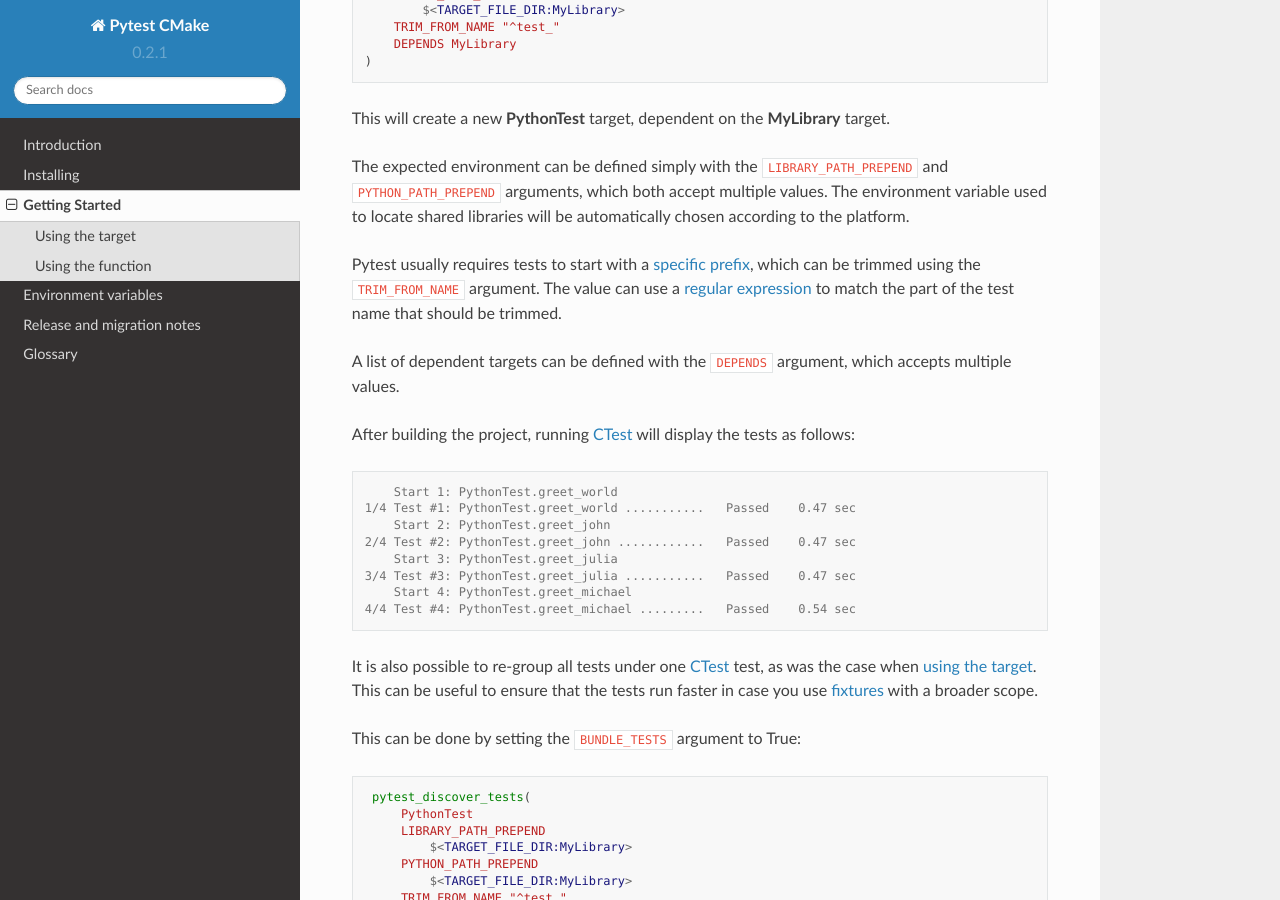
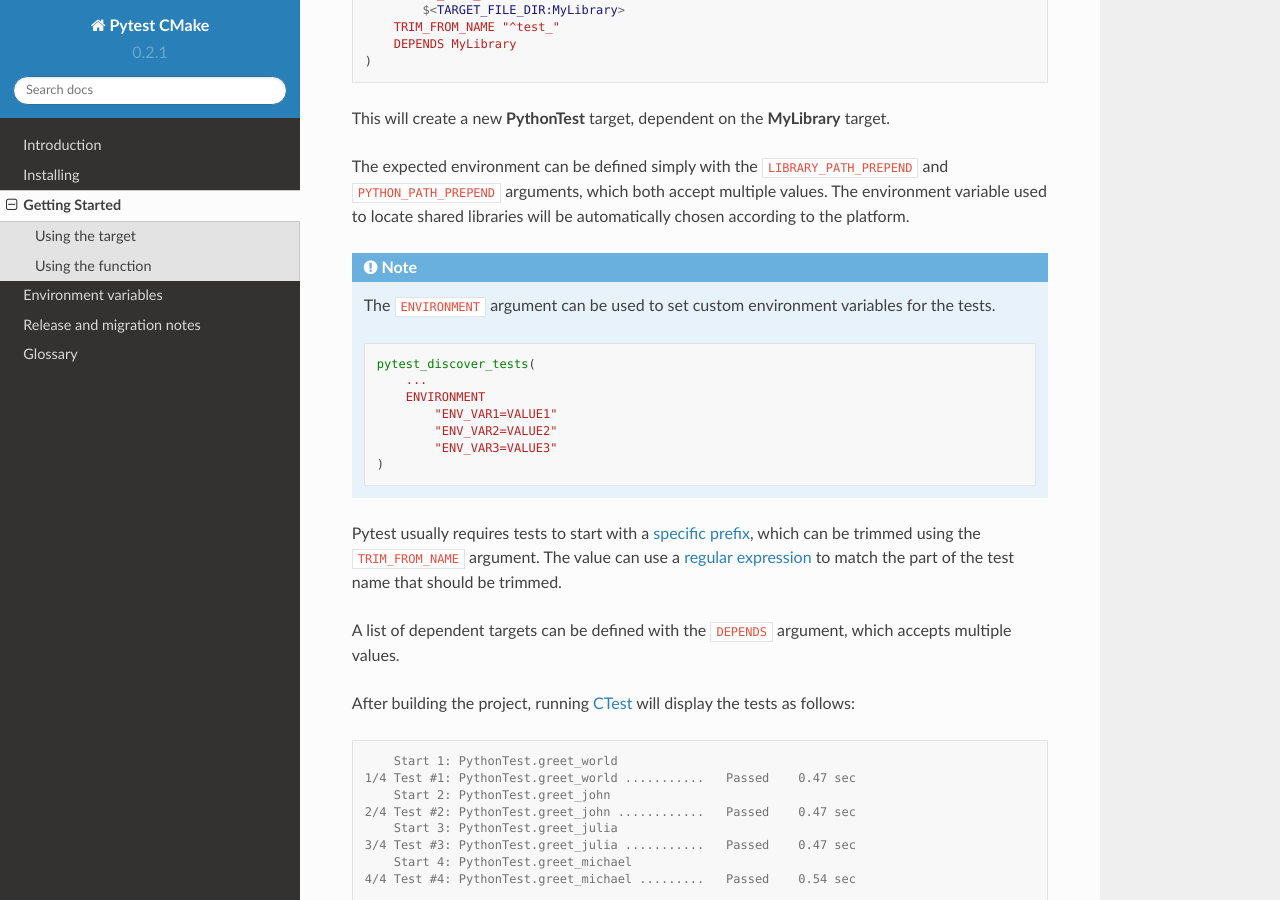
Before and after one commit to python-cmake/pytest-cmake, a Sphinx documentation site: the page built from doc/getting_started.rst, in a window 1280 px wide and 900 px high, scrolled down 1948 px. Built offline with Sphinx 7.4.7 and the Read the Docs theme 2.0.0, drawn with Linux system fonts in a browser that asks for light colours.

Commit message:
Add ENVIRONMENT option to the test discovery function
- Update example tests
- Lock conan to version 1.* on CI tests for now
- Remove CI tests for Python 2.7 as support has been dropped
  from setup-python action
  (https://github.com/actions/setup-python/issues/672)
- Add documentation and release note

```diff
--- a/doc/getting_started.rst
+++ b/doc/getting_started.rst
@@ -118,6 +118,21 @@ and ``PYTHON_PATH_PREPEND`` arguments, which both accept multiple values. The
 environment variable used to locate shared libraries will be automatically
 chosen according to the platform.
 
+.. note::
+
+    The ``ENVIRONMENT`` argument can be used to set custom environment variables
+    for the tests.
+
+    .. code-block:: cmake
+
+        pytest_discover_tests(
+            ...
+            ENVIRONMENT
+                "ENV_VAR1=VALUE1"
+                "ENV_VAR2=VALUE2"
+                "ENV_VAR3=VALUE3"
+        )
+
 Pytest usually requires tests to start with a
 `specific prefix <https://docs.pytest.org/en/latest/explanation/goodpractices.html>`_,
 which can be trimmed using the ``TRIM_FROM_NAME`` argument. The value can use a
```
Also changed, not shown: doc/release/release_notes.rst (+10 -1 lines), 8 other files.
